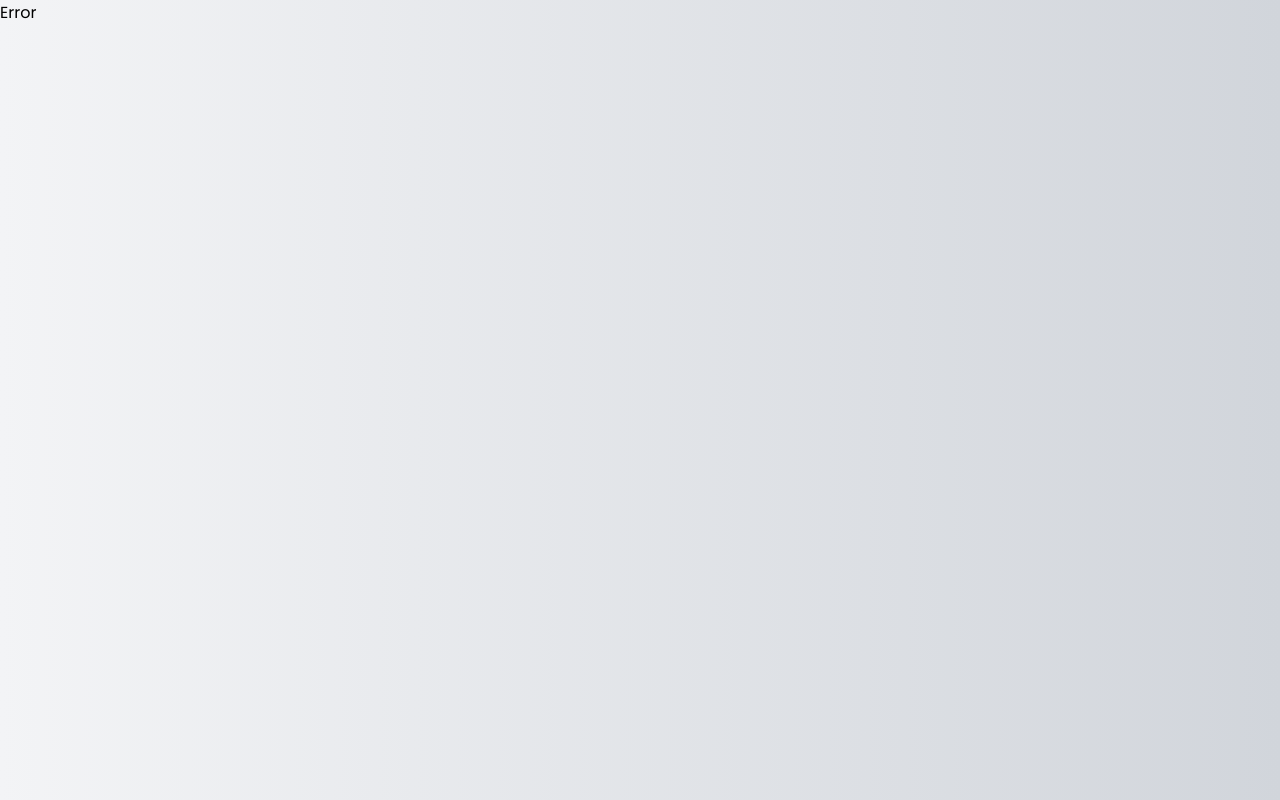
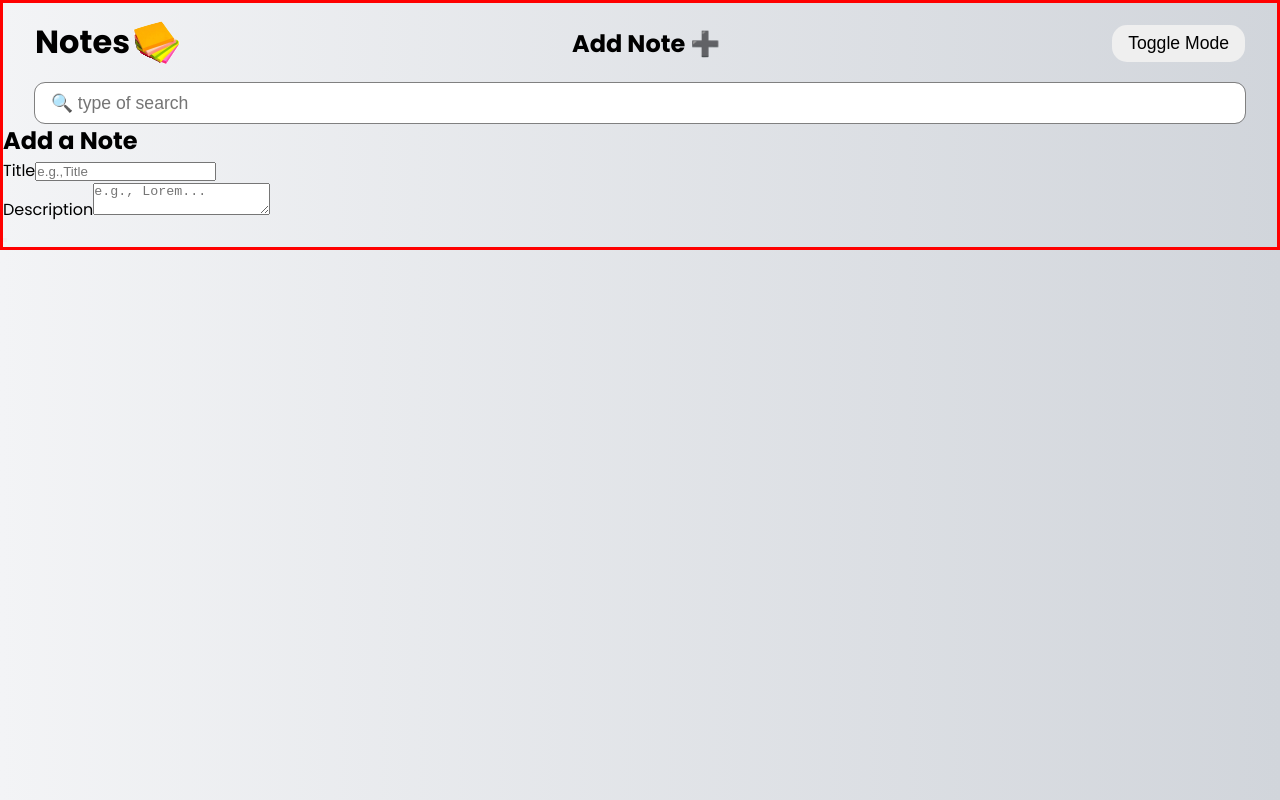
Before and after one commit to ajarek/react-64-vite-Notes-Router-6.8, a React (Vite) app: page /note in a window 1280 px wide. Before the commit this address had no page. Built offline with nearby package versions, Linux system fonts and the light colour scheme.

Commit message:
Add form note

```diff
--- a/src/components/Error.jsx
+++ /dev/null
@@ -1,9 +0,0 @@
-import React from 'react'
-
-const Error = () => {
-  return (
-    <div>Error</div>
-  )
-}
-
-export default Error
--- a/src/components/Nav.jsx
+++ b/src/components/Nav.jsx
@@ -1,4 +1,5 @@
 import { React, useState, useContext, useEffect } from 'react'
+import { Link } from 'react-router-dom'
 import { AppContext } from '../App'
 
 const Nav = ({title}) => {
@@ -6,11 +7,18 @@ const Nav = ({title}) => {
   const { toggle, setToggle } = useContext(AppContext)
   return (
     <div className='nav'>
+      <Link to={'/'} className={'link'}>
       <div className="title">
 
-        <h1>{title}</h1>
+        <h1 style={toggle?{color:''}:{}}>{title}</h1>
         <img src="/logo.png" alt="" />
       </div>
+      </Link>
+      <Link to={'/note'} className='link'>
+      <div className="add-note">
+        <h2 style={toggle?{color:''}:{}}>Add Note ➕</h2>
+      </div>
+      </Link>
       <div className="toggle-btn">
         <button onClick={()=>setToggle(!toggle)}>Toggle Mode</button>
       </div>
--- a/src/index.css
+++ b/src/index.css
@@ -6,6 +6,7 @@
   --light-blue:#7afcff;
   --light-yellow:#feff9c;
   --yellow:#fff740;
+  --black:#000;
 }
 *{
   margin: 0;
@@ -22,7 +23,7 @@ body{
   margin: 0 auto;
 }
 .main-layout{
-
+ border: solid red;
 }
 .nav{
   display: flex;
@@ -33,6 +34,10 @@ body{
 }
 .nav .title{
   display: flex;
+}
+.nav .link{
+ text-decoration: none;
+ color: var(--black);
 }
 .search{
   height: 5vh;
@@ -54,6 +59,7 @@ body{
  cursor: pointer;
  box-shadow: 0px 0px 0px rgba(0, 0, 0, 0.5);
  transition: all 0.2s ease-in-out;
+ font-size: 1.1rem;
 }
 .toggle-btn button:hover{
   box-shadow: 2px 2px 0px rgba(0, 0, 0, 0.5);
--- /dev/null
+++ b/src/pages/Error.jsx
@@ -0,0 +1,23 @@
+import React from 'react'
+import { useRouteError, Link, useNavigate} from 'react-router-dom'
+
+const Error = () => {
+  const error= useRouteError()
+  const navigate =useNavigate()
+  return (
+    <div className='error'>
+      <h1>Oh oh! We have a problem.</h1>
+      <p>{error.message||error.statusText}</p>
+      <div>
+        <button className='btn btn-dark' onClick={()=>navigate(-1)}>
+          <span>Go Back</span>
+        </button>
+        <Link to='/' className='btn btn-dark'>
+        <span>Go Home</span>
+        </Link>
+      </div>
+    </div>
+  )
+}
+
+export default Error
--- /dev/null
+++ b/src/pages/Note.jsx
@@ -0,0 +1,49 @@
+import React, {useRef} from 'react'
+import { Form } from 'react-router-dom'
+const Note = () => {
+  const focusRef= useRef()
+  return (
+    <div>
+      <h2>Add a Note</h2>
+      <Form
+        method='post'
+        className='form'
+
+      >
+        <div className='form-input'>
+          <label htmlFor='newTitle'>Title</label>
+          <input
+            type='text'
+            name='newTitle'
+            id='newTitle'
+            placeholder='e.g.,Title '
+            required
+            ref={focusRef}
+          />
+        </div>
+        <div className='form-input'>
+          <label htmlFor='newDescription'>Description</label>
+          <textarea
+
+            name='newDescription'
+            id='newDescription'
+            placeholder='e.g., Lorem... '
+            required
+
+          />
+        </div>
+        <input type="hidden" name='_action' value={'createBudget'} />
+        <div className='form-input'>
+        <button
+          type='submit'
+          className='btn btn-dark'
+        >
+
+        </button>
+        </div>
+      </Form>
+    </div>
+  )
+}
+
+export default Note
```
Also changed, not shown: src/App.jsx (+8 -1 lines).
